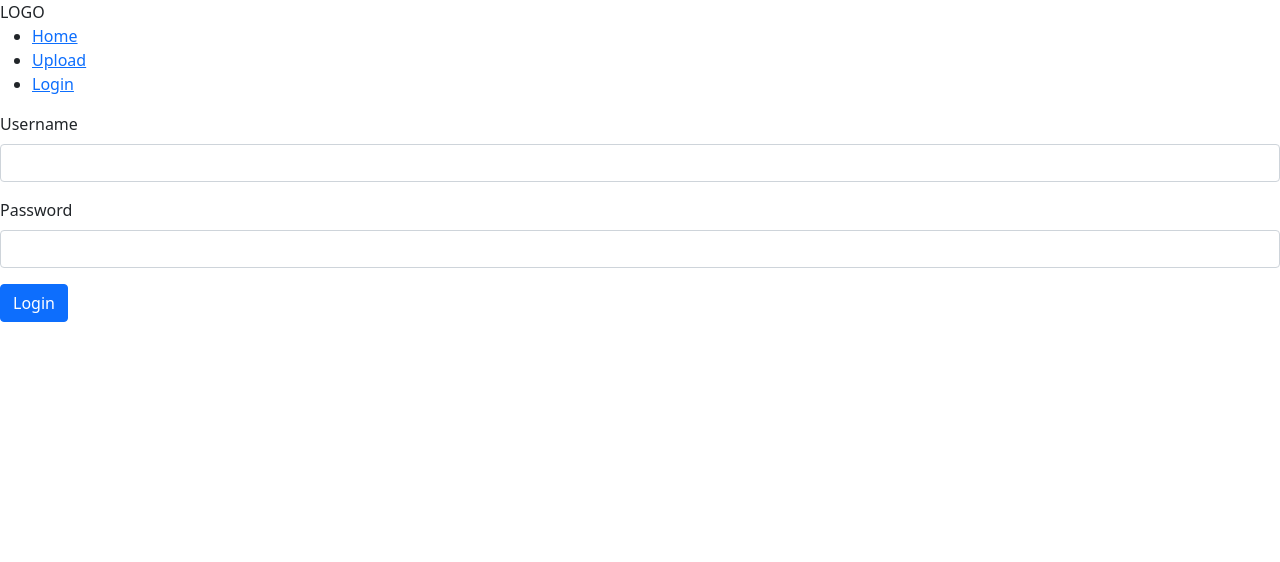
After one commit to Yaswanth820/animated-adventure, a Django app: page /login/ in a window 1280 px wide. The commit adds this page. Shown: the top 562 px of the page. Run offline with Django 4.2, Linux system fonts and the light colour scheme.

Commit message:
added user authentication

```diff
--- a/templates/nav.html
+++ b/templates/nav.html
@@ -4,7 +4,13 @@
     </div>
     <div>
         <ul>
-            <li><a href="/">Home</a></li>
+            <li><a href="{% url 'list_pdf' %}">Home</a></li>
+            <li><a href="{% url 'upload' %}">Upload</a></li>
+            {% if user.is_authenticated %}
+            <li> <a href="{% url 'logout' %}">Logout</a> </li>
+            {% else %}
+            <li><a href="{% url 'login' %}">Login</a></li>
+            {% endif %}
         </ul>
     </div>
 </nav>
--- /dev/null
+++ b/txt_extract_app/templates/txt_extract_app/login_register.html
@@ -0,0 +1,30 @@
+{% extends 'main.html' %}
+{% block content %}
+
+{% if login %}
+<form method="post">
+    {% csrf_token %}
+
+    <div class="mb-3">
+        <label for="username" class="form-label">Username</label>
+        <input type="text" name="username" class="form-control">
+    </div>
+    <div class="mb-3">
+        <label for="exampleInputPassword1" class="form-label">Password</label>
+        <input type="password" class="form-control" name="password">
+    </div>
+    <button type="submit" class="btn btn-primary">Login</button>
+</form>
+{% else %}
+<form method="post">
+    {% csrf_token %}
+    {% for form_element in form %}
+    <div class="mb-3">
+        {{ form_element.label_tag }}
+        {{ form_element }}
+    </div>
+    {% endfor %}
+    <button type="submit" class="btn btn-primary">Register</button>
+</form>
+{% endif %}
+{% endblock %}
--- a/txt_extract_app/urls.py
+++ b/txt_extract_app/urls.py
@@ -6,4 +6,7 @@ urlpatterns = [
     path('', views.home, name='list_pdf'),
     path('<int:pk>/', views.show_pdf, name='show_pdf'),
     path('upload/', views.upload_pdf, name='upload'),
+    path('login/', views.login_page, name='login'),
+    path('logout/', views.logout_user, name='logout'),
+    path('register/', views.register_page, name='register')
 ]
--- a/txt_extract_app/views.py
+++ b/txt_extract_app/views.py
@@ -1,21 +1,61 @@
-from django.shortcuts import render
+from django.shortcuts import render, redirect
+from django.contrib.auth.models import User
+from django.contrib.auth import authenticate, login, logout
+from django.contrib.auth.forms import UserCreationForm
+from django.contrib.auth.decorators import login_required
+from django.contrib import messages
 import uuid
 
 from .models import Document
 from .utils.process_file import handle_uploaded_file
 
 # Create your views here.
+@login_required(login_url='login')
 def home(request):
     documents = Document.objects.all()
     return render(request, 'txt_extract_app/list.html', {'documents': documents})
 
+@login_required(login_url='login')
 def show_pdf(request, pk):
     document = Document.objects.get(id=pk)
     return render(request, 'txt_extract_app/show_pdf.html', {'document': document})
 
+@login_required(login_url='login')
 def upload_pdf(request):
     if request.method == 'POST':
         request.FILES['pdf'].name = f'{uuid.uuid4()}-{request.FILES["pdf"].name}'
         text = handle_uploaded_file(request.FILES['pdf'], request.FILES['pdf'].name)
         print(text)
     return render(request, 'txt_extract_app/upload_pdf.html')
+
+
+def login_page(request):
+    if request.method == 'POST':
+        username = request.POST.get('username')
+        password = request.POST.get('password')
+        user = authenticate(request, username=username, password=password)
+        if user is not None:
+            login(request, user)
+            return redirect('list_pdf')
+        else:
+            messages.error(request, 'Username or password is incorrect')
+    return render(request, 'txt_extract_app/login_register.html', {'login': True})
+
+def logout_user(request):
+    logout(request)
+    return redirect('login')
+
+def register_page(request):
+    form = UserCreationForm()
+    if request.method == 'POST':
+        form = UserCreationForm(request.POST)
+        if form.is_valid():
+            user = form.save(commit=False)
+            user1 = User.objects.filter(username=user.username)
+            if user1:
+                messages.error(request, 'Username already exists')
+            else:
+                user.save()
+                login(request, user)
+                return redirect('login')
+    return render(request, 'txt_extract_app/login_register.html', {'form': form})
```
